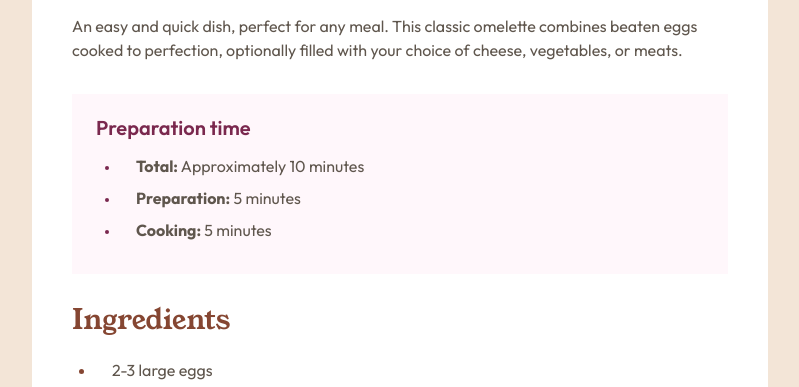
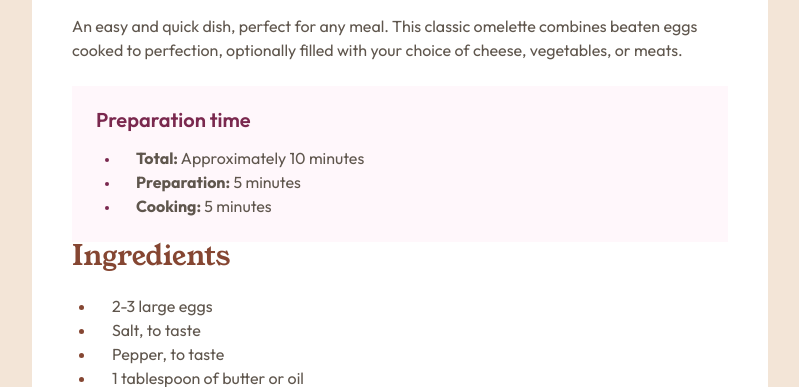
Before and after one commit to O-Julia-O/RacipePage, a plain HTML site: page index.html in a window 1280 px wide. Shown: the part 558-945 px from the top of the page, without its empty margins (240-1039 px from the left). Drawn offline with Linux system fonts and the light colour scheme.

Commit message:
fix: margin and padding

```diff
--- a/style.css
+++ b/style.css
@@ -50,6 +50,7 @@ section {
   display: flex;
   flex-direction: column;
   margin: 0px var(--spacing-400) var(--spacing-400);
+  gap: 1.5rem;
 }
 
 hr {
@@ -72,6 +73,7 @@ td {
   padding-top: var(--spacing-150);
   padding-bottom: var(--spacing-150);
 }
+
 th {
   padding-left: var(--spacing-400);
 }
@@ -105,17 +107,17 @@ td {
   font-weight: 500;
   font-size: var(--font-lrg);
   line-height: 100%;
-  margin-bottom: var(--spacing-300);
+  /* margin-bottom: var(--spacing-300); */
 }
 
 .card__paragraph {
-  padding-bottom: var(--spacing-400);
+  /* padding-bottom: var(--spacing-400); */
   line-height: 150%;
 }
 
 .card__sub_heading {
   color: var(--brown-800);
-  padding-bottom: var(--spacing-300);
+  /* padding-bottom: var(--spacing-300); */
   font-size: var(--font-md);
   font-weight: 500;
   line-height: 100%;
@@ -138,19 +140,19 @@ td {
 
 .card__list_item {
   padding-left: var(--spacing-200);
-  margin-bottom: var(--spacing-100);
+  /* margin-bottom: var(--spacing-100); */
 }
 
 .prep-time {
   background-color: var(--rose-50);
   padding: var(--spacing-300);
-  margin-bottom: var(--spacing-400);
+  /* margin-bottom: var(--spacing-400); */
 }
 
 .prep-time__heading {
   line-height: 100%;
   font-size: 20px;
-  font-weight:600;
+  font-weight: 600;
   color: var(--rose-800);
   margin-bottom: 1rem;
 }
@@ -160,7 +162,9 @@ td {
   font-size: var(--spacing-150);
 }
 
-.text-stone-900 { color: var(--stone-600); }
+.text-stone-900 {
+  color: var(--stone-600);
+}
 
 .card__nutrition {
   margin-bottom: var(--spacing-400);
@@ -169,6 +173,7 @@ td {
 
 /* START MEDIA SECTION */
 @media only screen and (min-width: 48rem) {
+
   /* For desktop: */
   main {
     padding-top: var(--spacing-1600);
```
